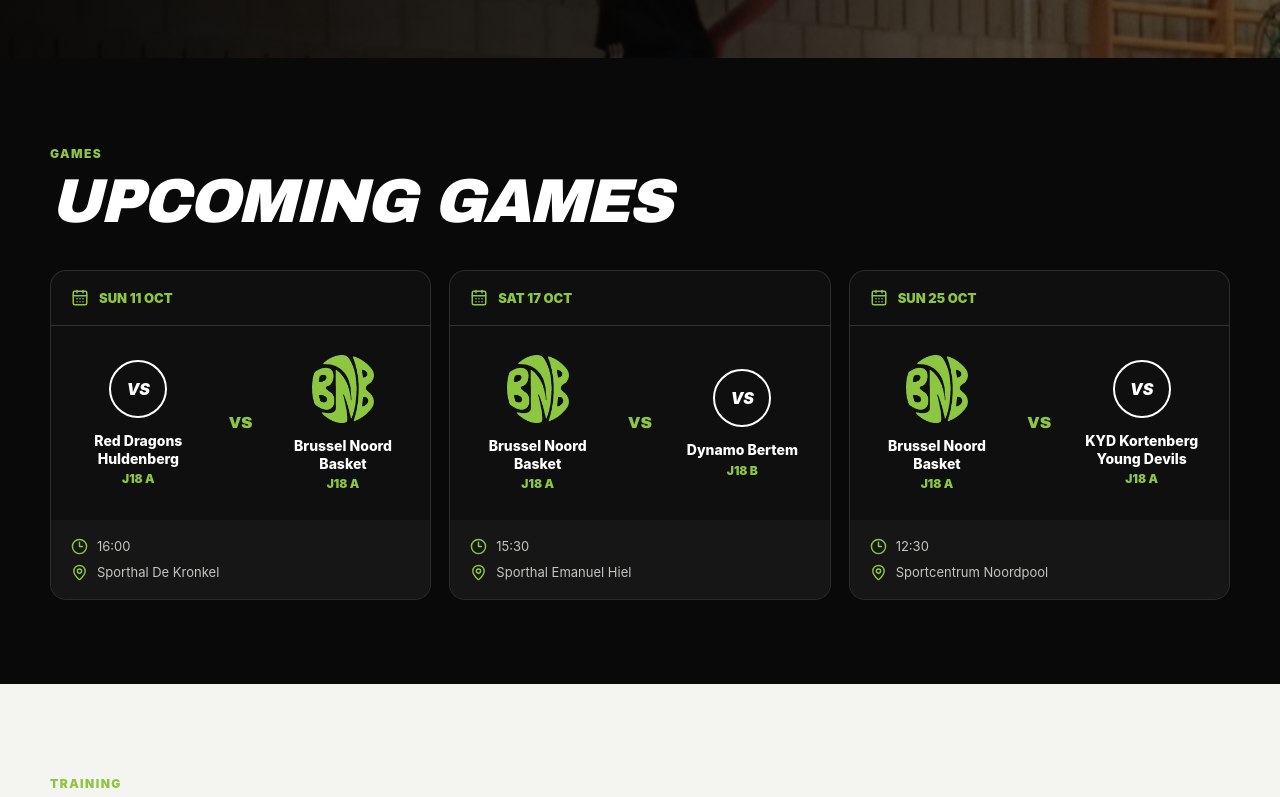
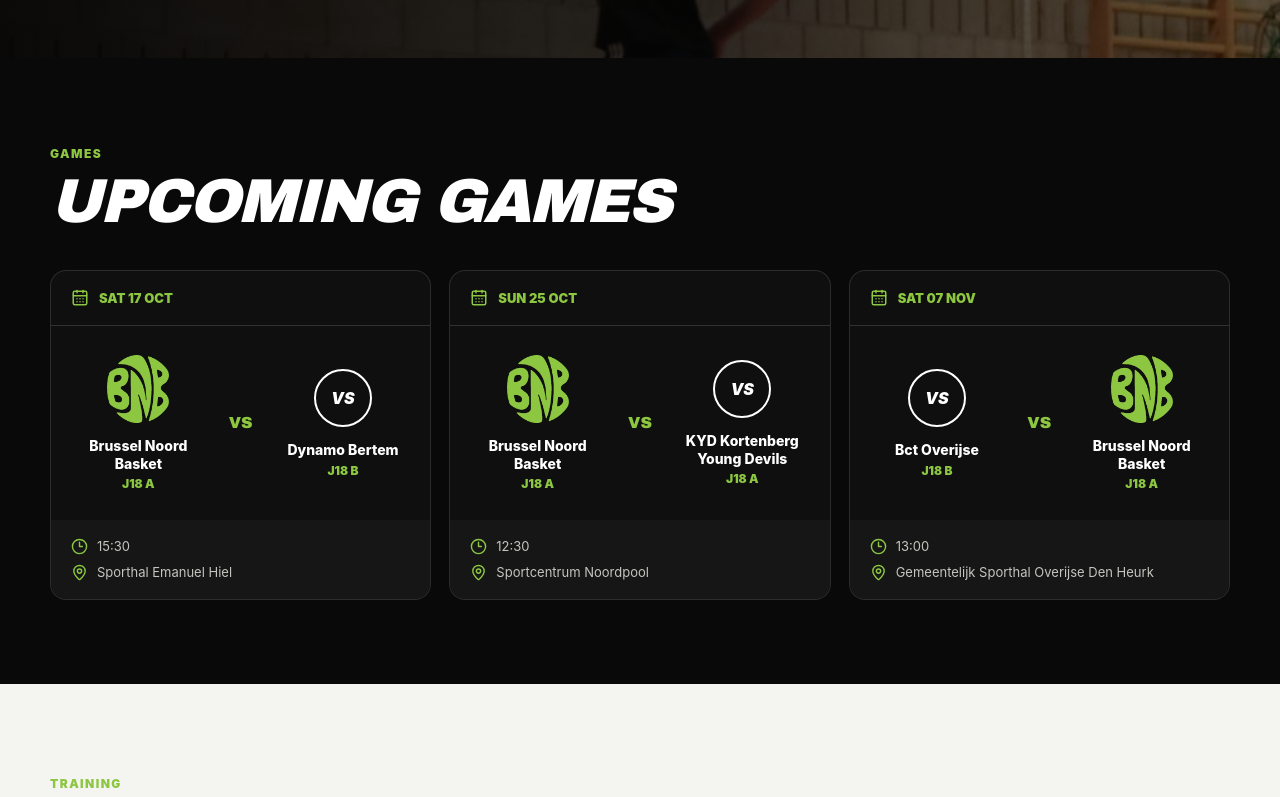
Before and after one commit to bxlnoordbasket/bxlnoordbasket, a React (Vite) app: page /praktisch in a window 1280 px wide. Shown: the part 568-1365 px from the top of the page. Built offline with nearby package versions, Linux system fonts and the light colour scheme; no server answers.

Commit message:
Update upcoming matches

```diff
--- a/src/pages/Home.jsx
+++ b/src/pages/Home.jsx
@@ -257,39 +257,19 @@
             <div className="featured-date">
               <span>
                 {t(
-                  'home.nextMatch.day'
+                  'practical.matches.sat'
                 )}
               </span>
 
               <strong>
-                11
+                17
               </strong>
 
               <span>
                 {t(
-                  'home.nextMatch.month'
+                  'practical.matches.oct'
                 )}
               </span>
-            </div>
-
-            <div className="featured-team">
-              <div className="opponent-placeholder large">
-                RD
-              </div>
-
-              <div>
-                <strong>
-                  Red Dragons Huldenberg
-                </strong>
-
-                <span>
-                  J18 A
-                </span>
-              </div>
-            </div>
-
-            <div className="featured-vs">
-              VS
             </div>
 
             <div className="featured-team bnb-team">
@@ -309,13 +289,33 @@
               </div>
             </div>
 
+            <div className="featured-vs">
+              VS
+            </div>
+
+            <div className="featured-team">
+              <div className="opponent-placeholder large">
+                DB
+              </div>
+
+              <div>
+                <strong>
+                  Dynamo Bertem
+                </strong>
+
+                <span>
+                  J18 B
+                </span>
+              </div>
+            </div>
+
             <div className="featured-info">
               <span>
                 <Clock3
                   size={18}
                 />
 
-                16:00
+                15:30
               </span>
 
               <span>
@@ -323,7 +323,7 @@
                   size={18}
                 />
 
-                Sporthal De Kronkel
+                Sporthal Emanuel Hiel
               </span>
 
               <span>
--- a/src/pages/Practical.jsx
+++ b/src/pages/Practical.jsx
@@ -11,38 +11,6 @@
 import SectionHeader from '../components/SectionHeader';
 
 const matches = [
-  {
-    dayKey:
-      'practical.matches.sun',
-
-    number:
-      '11',
-
-    monthKey:
-      'practical.matches.oct',
-
-    homeTeam:
-      'Red Dragons Huldenberg',
-
-    homeCategory:
-      'J18 A',
-
-    awayTeam:
-      'Brussel Noord Basket',
-
-    awayCategory:
-      'J18 A',
-
-    time:
-      '16:00',
-
-    location:
-      'Sporthal De Kronkel',
-
-    bnbSide:
-      'away',
-  },
-
   {
     dayKey:
       'practical.matches.sat',
@@ -105,6 +73,38 @@
 
     bnbSide:
       'home',
+  },
+
+  {
+    dayKey:
+      'practical.matches.sat',
+
+    number:
+      '07',
+
+    month:
+      'NOV',
+
+    homeTeam:
+      'Bct Overijse',
+
+    homeCategory:
+      'J18 B',
+
+    awayTeam:
+      'Brussel Noord Basket',
+
+    awayCategory:
+      'J18 A',
+
+    time:
+      '13:00',
+
+    location:
+      'Gemeentelijk Sporthal Overijse Den Heurk',
+
+    bnbSide:
+      'away',
   },
 ];
 
@@ -208,9 +208,11 @@
 
                     {match.number}{' '}
 
-                    {t(
-                      match.monthKey
-                    )}
+                    {match.monthKey
+                      ? t(
+                          match.monthKey
+                        )
+                      : match.month}
                   </div>
 
                   <div className="match-teams">
```
